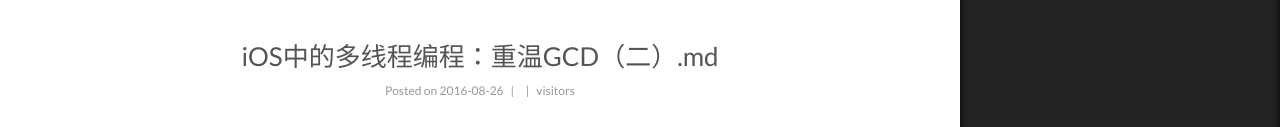
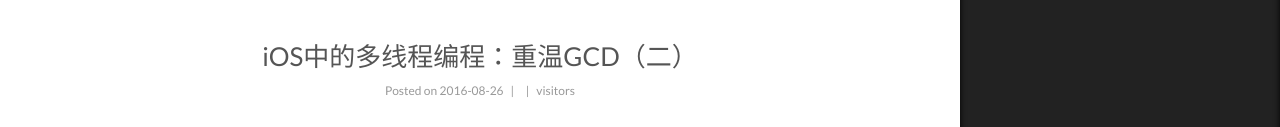
Before and after one commit to BJTUzhengli/BJTUzhengli.github.io, a plain HTML site: page 2016/08/26/iOS中的多线程编程：重温GCD（二）/index.html in a window 1280 px wide. Shown: the part 340-467 px from the top of the page. Drawn offline with Linux system fonts and the light colour scheme; a script that the page names is missing.

Commit message:
Site updated: 2016-08-27 16:50:52

```diff
--- a/2016/08/26/iOS中的多线程编程：重温GCD（二）/index.html
+++ b/2016/08/26/iOS中的多线程编程：重温GCD（二）/index.html
@@ -86,14 +86,14 @@
 
 <meta name="description" content="引言此文是iOS中的多线程编程：重温GCD（一）系列的第二部分。将会辅以一定的例子讲解一些更深层次的API使用及注意事项。">
 <meta property="og:type" content="article">
-<meta property="og:title" content="iOS中的多线程编程：重温GCD（二）.md">
+<meta property="og:title" content="iOS中的多线程编程：重温GCD（二）">
 <meta property="og:url" content="http://yoursite.com/2016/08/26/iOS中的多线程编程：重温GCD（二）/index.html">
 <meta property="og:site_name" content="🐰BiuBiuBiu~">
 <meta property="og:description" content="引言此文是iOS中的多线程编程：重温GCD（一）系列的第二部分。将会辅以一定的例子讲解一些更深层次的API使用及注意事项。">
 <meta property="og:image" content="http://i2.buimg.com/572363/3af4576fb2897c06.png">
-<meta property="og:updated_time" content="2016-08-27T08:49:57.000Z">
+<meta property="og:updated_time" content="2016-08-27T08:50:47.000Z">
 <meta name="twitter:card" content="summary">
-<meta name="twitter:title" content="iOS中的多线程编程：重温GCD（二）.md">
+<meta name="twitter:title" content="iOS中的多线程编程：重温GCD（二）">
 <meta name="twitter:description" content="引言此文是iOS中的多线程编程：重温GCD（一）系列的第二部分。将会辅以一定的例子讲解一些更深层次的API使用及注意事项。">
 <meta name="twitter:image" content="http://i2.buimg.com/572363/3af4576fb2897c06.png">
 
@@ -118,7 +118,7 @@
 
   <link rel="canonical" href="http://yoursite.com/2016/08/26/iOS中的多线程编程：重温GCD（二）/"/>
 
-  <title> iOS中的多线程编程：重温GCD（二）.md | 🐰BiuBiuBiu~ </title>
+  <title> iOS中的多线程编程：重温GCD（二） | 🐰BiuBiuBiu~ </title>
 </head>
 
 <body itemscope itemtype="http://schema.org/WebPage" lang="en">
@@ -248,7 +248,7 @@
 
 
 
-                iOS中的多线程编程：重温GCD（二）.md
+                iOS中的多线程编程：重温GCD（二）
 
 
           </h1>
@@ -282,7 +282,7 @@
 
 
 
-             <span id="/2016/08/26/iOS中的多线程编程：重温GCD（二）/" class="leancloud_visitors" data-flag-title="iOS中的多线程编程：重温GCD（二）.md">
+             <span id="/2016/08/26/iOS中的多线程编程：重温GCD（二）/" class="leancloud_visitors" data-flag-title="iOS中的多线程编程：重温GCD（二）">
                &nbsp; | &nbsp;
                <span class="post-meta-item-icon">
                  <i class="fa fa-eye"></i>
@@ -460,7 +460,7 @@
   <div class="comments" id="comments">
 
       <div class="ds-thread" data-thread-key="2016/08/26/iOS中的多线程编程：重温GCD（二）/"
-           data-title="iOS中的多线程编程：重温GCD（二）.md" data-url="http://yoursite.com/2016/08/26/iOS中的多线程编程：重温GCD（二）/">
+           data-title="iOS中的多线程编程：重温GCD（二）" data-url="http://yoursite.com/2016/08/26/iOS中的多线程编程：重温GCD（二）/">
       </div>
 
   </div>
```
Also changed, not shown: 2016/08/24/iOS中的多线程编程：重温GCD（一）/index.html (+2 -2 lines), archives/2016/08/index.html (+1 -1 lines), archives/2016/index.html (+1 -1 lines), archives/index.html (+1 -1 lines), index.html (+2 -2 lines).
